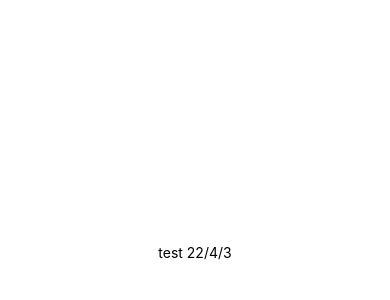
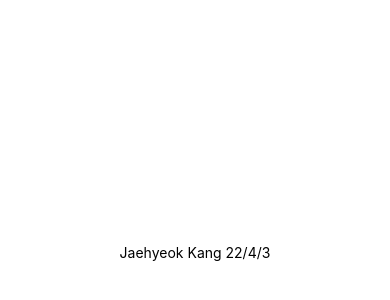
Before and after one commit to kwogur0710/recipe_frontend, a React Native app: screen / in a window 390 px wide. Shown: the part 170-470 px from the top of the page. Built offline with nearby package versions, Linux system fonts and the light colour scheme.

Commit message:
Jaehyeok first commit

```diff
--- a/App.js
+++ b/App.js
@@ -4,7 +4,7 @@ import { StyleSheet, Text, View } from 'react-native';
 export default function App() {
     return (
         <View style={styles.container}>
-      <Text>test 22/4/3</Text>
+            <Text>Jaehyeok Kang 22/4/3</Text>
             <StatusBar style="auto" />
         </View>
     );
```
Lines whose indentation alone changed are shown as unchanged.
